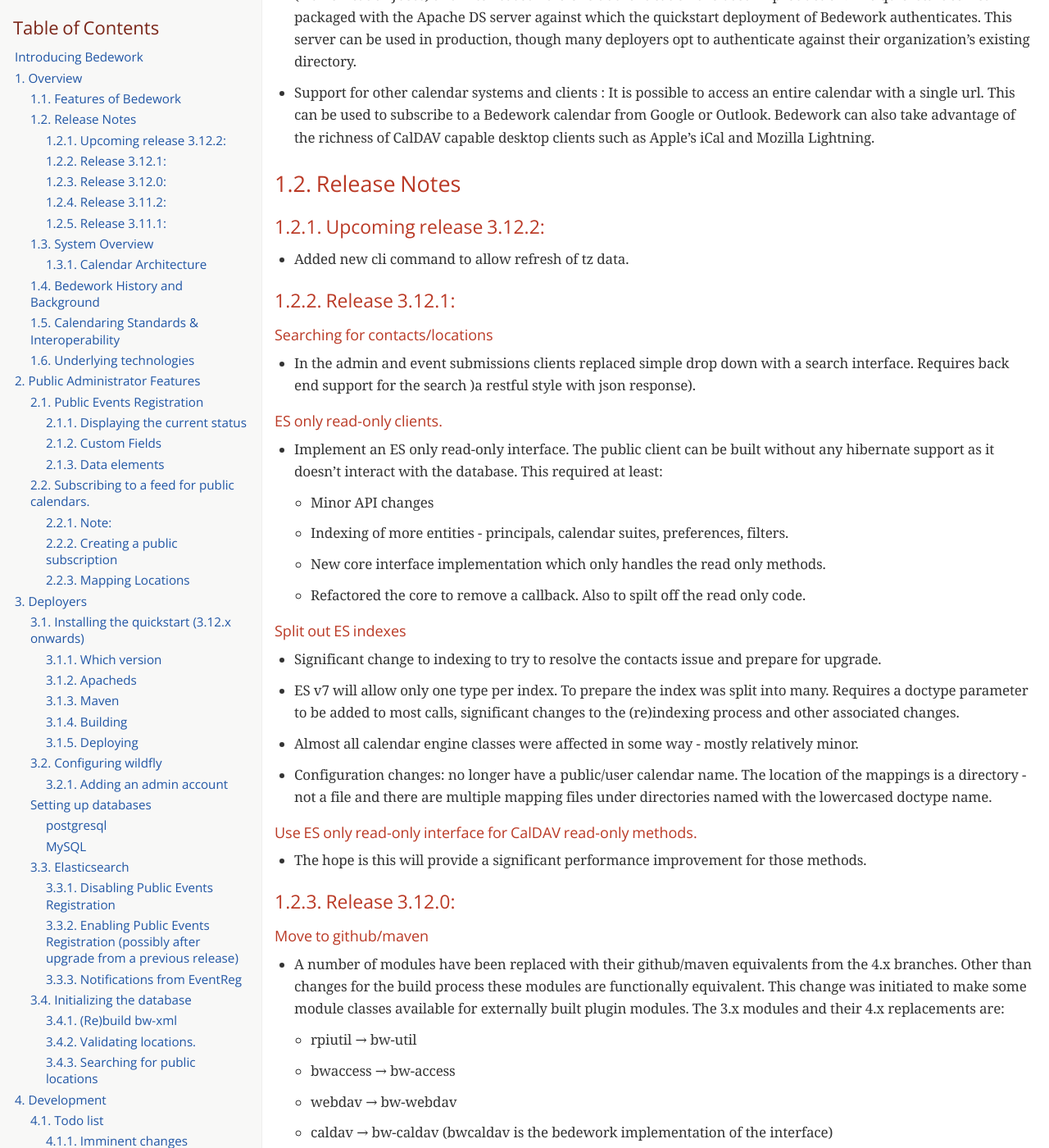
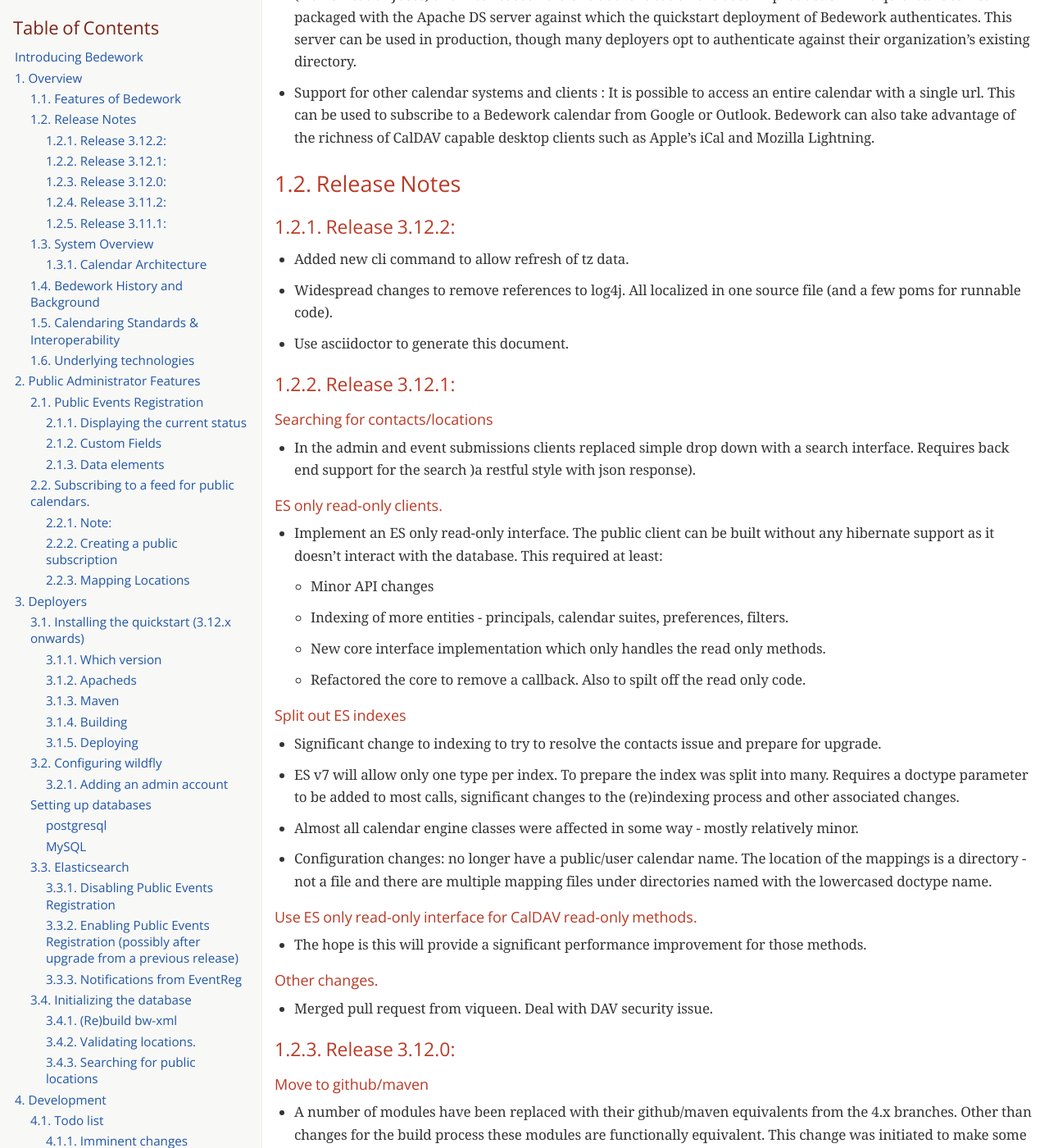
Before and after one commit to Bedework/bedework, a Jekyll site: the page docs/index.html, which Jekyll copies as it is, in a window 1280 px wide and 1400 px high, scrolled down 3132 px. Shown: the whole window at 82% size. Built offline with Jekyll 4.4.1, drawn with Linux system fonts in a browser that asks for light colours; some web fonts are replaced.

Commit message:
Changes for 3.12.2

```diff
--- a/docs/index.html
+++ b/docs/index.html
@@ -22,7 +22,7 @@
 <li><a href="#features-of-Bedework">1.1. Features of Bedework</a></li>
 <li><a href="#release-notes">1.2. Release Notes</a>
 <ul class="sectlevel3">
-<li><a href="#_upcoming_release_3_12_2">1.2.1. Upcoming release 3.12.2:</a></li>
+<li><a href="#_release_3_12_2">1.2.1. Release 3.12.2:</a></li>
 <li><a href="#_release_3_12_1">1.2.2. Release 3.12.1:</a></li>
 <li><a href="#_release_3_12_0">1.2.3. Release 3.12.0:</a></li>
 <li><a href="#_release_3_11_2">1.2.4. Release 3.11.2:</a></li>
@@ -254,12 +254,18 @@
 <div class="sect2">
 <h3 id="release-notes">1.2. Release Notes</h3>
 <div class="sect3">
-<h4 id="_upcoming_release_3_12_2">1.2.1. Upcoming release 3.12.2:</h4>
+<h4 id="_release_3_12_2">1.2.1. Release 3.12.2:</h4>
 <div class="ulist">
 <ul>
 <li>
 <p>Added new cli command to allow refresh of tz data.</p>
 </li>
+<li>
+<p>Widespread changes to remove references to log4j. All localized in one source file (and a few poms for runnable code).</p>
+</li>
+<li>
+<p>Use asciidoctor to generate this document.</p>
+</li>
 </ul>
 </div>
 </div>
@@ -326,6 +332,16 @@
 <ul>
 <li>
 <p>The hope is this will provide a significant performance improvement for those methods.</p>
+</li>
+</ul>
+</div>
+</div>
+<div class="sect4">
+<h5 id="_other_changes">Other changes.</h5>
+<div class="ulist">
+<ul>
+<li>
+<p>Merged pull request from viqueen. Deal with DAV security issue.</p>
 </li>
 </ul>
 </div>
```
Also changed, not shown: other parts of docs/index.html (+1 -1 lines).
